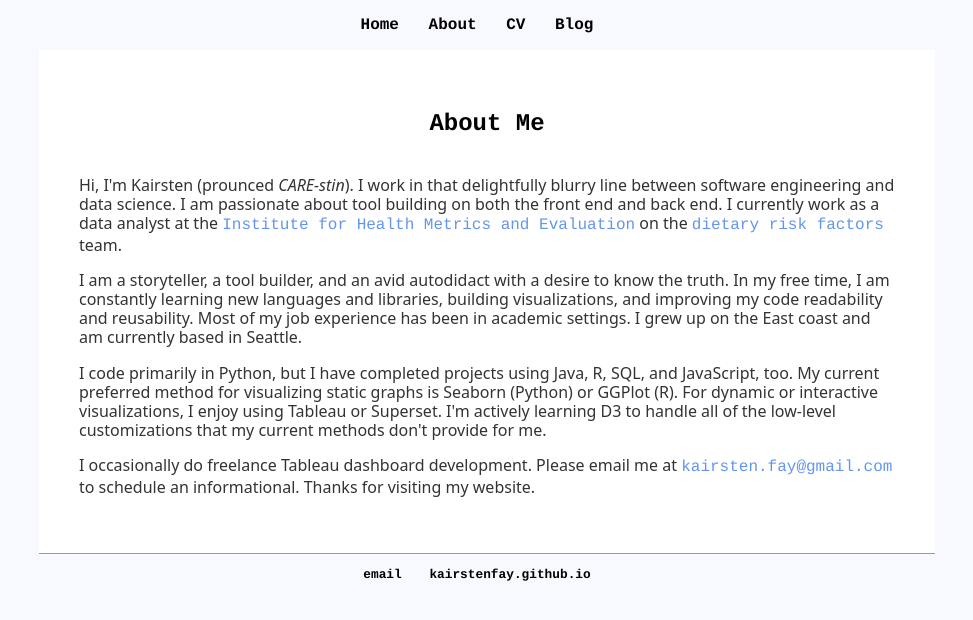
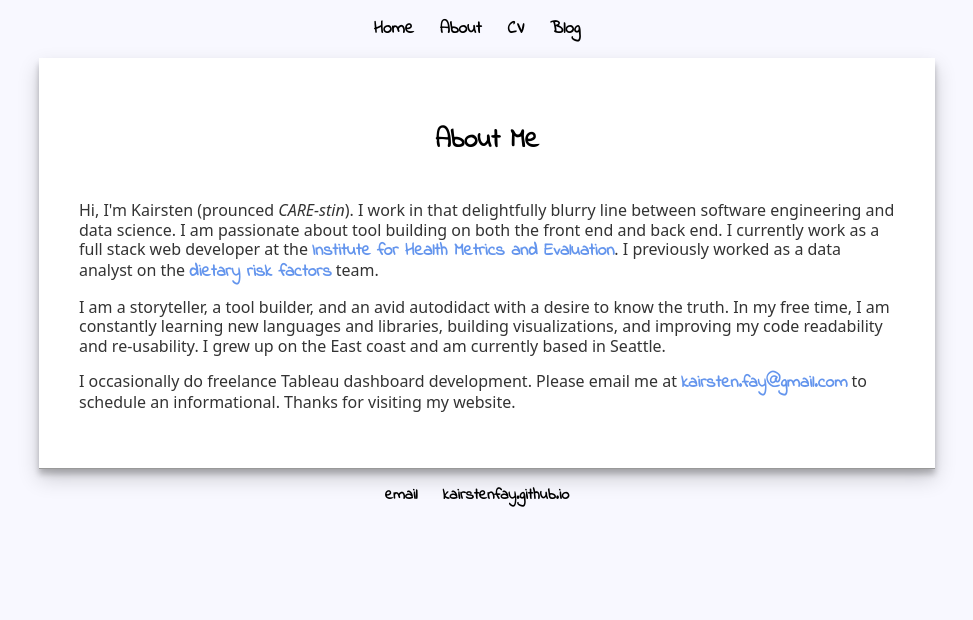
Before and after one commit to kairstenfay/kairstenfay.github.io, a Jekyll site: the page built from about/index.html, in a window 1280 px wide. Shown: the top 620 px of the page, without its empty margins (153-1126 px from the left). Built offline with Jekyll 4.4.1, drawn with Linux system fonts in a browser that asks for light colours.

Commit message:
adding new fonts, changing CSS font size, adding shadow

```diff
--- a/_layouts/default.html
+++ b/_layouts/default.html
@@ -1,6 +1,8 @@
 <!DOCTYPE html>
 <!-- Global site tag (gtag.js) - Google Analytics -->
 <script async src="https://www.googletagmanager.com/gtag/js?id=UA-127100738-1"></script>
+<link href="https://fonts.googleapis.com/css?family=Indie+Flower" rel="stylesheet">
+
 <script>
   window.dataLayer = window.dataLayer || [];
   function gtag(){dataLayer.push(arguments);}
@@ -24,7 +26,7 @@
 	        		<li><a class="nav" href="/blog">Blog</a></li>
 	    		</ul>
 			</nav>
-			<div class="container">
+			<div id="thumbnail" class="container">
 
 			{{ content }}
 
--- a/about/index.html
+++ b/about/index.html
@@ -4,24 +4,19 @@ title: Kairsten Fay's About Me
 ---
 
 <div class="blurb">
-    <h2>About Me</h2>
+    <h2 class="title">About Me</h2>
     <p>
     <br>
-        Hi, I'm Kairsten (prounced <i>CARE-stin</i>). I work in that delightfully blurry line between software engineering and data science. I am
-        passionate about tool building on both the front end and back end. I currently work as a data analyst at the
-        <a href="http://www.healthdata.org">Institute for Health Metrics and Evaluation</a> on the
-        <a href="http://nutrition.healthdata.org">dietary risk factors</a> team.
-        <p>
+        Hi, I'm Kairsten (prounced <i>CARE-stin</i>). I work in that delightfully blurry line between software
+        engineering and data science. I am passionate about tool building on both the front end and back end. I
+        currently work as a full stack web developer at the
+        <a href="http://www.healthdata.org">Institute for Health Metrics and Evaluation</a>. I previously worked as a
+        data analyst on the <a href="http://nutrition.healthdata.org">dietary risk factors</a> team.
+    </p>
+    <p>
         I am a storyteller, a tool builder, and an avid autodidact with a desire to know the truth. In my free time, I am
         constantly learning new languages and libraries, building visualizations, and improving my code readability and
-        reusability. Most of my job experience has been in academic settings. I grew up on the East coast and am currently
-        based in Seattle.
-    </p>
-    <p>
-        I code primarily in Python, but I have completed projects using Java, R, SQL, and JavaScript, too. My current
-        preferred method for visualizing static graphs is Seaborn (Python) or GGPlot (R). For dynamic or interactive
-        visualizations, I enjoy using Tableau or Superset. I'm actively learning D3 to handle all of the low-level
-        customizations that my current methods don't provide for me.
+        re-usability. I grew up on the East coast and am currently based in Seattle.
     </p>
     <p>
         I occasionally do freelance Tableau dashboard development. Please email me at
--- a/blog/index.html
+++ b/blog/index.html
@@ -2,7 +2,7 @@
 layout: default
 title: Kairsten Fay's blog
 ---
-	<h2>{{ page.title }}</h2>
+	<h2 style="padding: 0 0 0 40px;">{{ page.title }}</h2>
 	<ul class="posts">
 
 	  {% for post in site.posts %}
--- a/css/main.css
+++ b/css/main.css
@@ -4,6 +4,7 @@ body {
     /* background-image: url("https://encrypted-tbn0.gstatic.com/images?q=tbn:ANd9GcTm1eFGDIyTTZ_NfLvem8ul2p1ixrYWN1nbkjy0H845im1rMAbyyQ");
     background-attachment: fixed; */
     background-color: ghostwhite;
+    font-family: 'Indie Flower', monospace;
 }
 
 div {
@@ -11,7 +12,7 @@ div {
     padding: 10px;
 }
 
-.cv {
+#cv {
     padding: 90px;
     width: 80%;
     line-height: 1.0em;
@@ -27,7 +28,6 @@ div {
 }
 
 nav ul, footer ul {
-    font-family:"Courier";
     padding: 0;
     list-style: none;
     font-weight: bold;
@@ -37,29 +37,29 @@ nav ul li, footer ul li {
     display: inline;
     margin-right: 20px;
 }
+
 a {
     text-decoration: none;
     color: cornflowerblue;
-    font-family: "Courier";
+    font-family: 'Indie Flower', monospace;
+    font-size: 1.1em;
+    font-weight: 700;
 }
+
 a:hover {
     text-decoration: underline;
 }
 
 a.nav {
     color: black;
+    font-weight: 900;
 }
 
 h1 {
-    font-size: 3em;
-    font-family:"Courier";
-    text-align: center;
+    font-size: 3.2em;
 }
 h2 {
-    font-size: 1.5em;
-    font-family:"Courier";
-    color:;
-    text-align: center;
+    font-size: 1.7em;
 }
 .blog {
     text-align: left;
@@ -67,15 +67,18 @@ h2 {
 }
 
 h3 {
-    font-size: 1em;
-    font-family:system-ui;
-    font-family:"Courier";
+    font-size: 1.1em;
 }
+
 p {
     font-size: 1.0em;
     line-height: 1.2em;
     color: #333;
-    font-family:system-ui;
+    font-family: system-ui, sans-serif;
+}
+
+.title {
+    text-align: center;
 }
 
 .meta {
@@ -84,9 +87,8 @@ p {
 
 footer {
     border-top: 1px solid #999;
-    font-size: .8em;
+    font-size: .9em;
     float: none;
-    font-family:"Courier";
 }
 
 ul.posts {
@@ -96,7 +98,7 @@ ul.posts {
 
 ul.posts li {
     list-style: none;
-    font-family: system-ui;
+    font-family: system-ui, sans-serif;
 }
 
 
@@ -129,4 +131,9 @@ img.post{
 
 li{
     margin: 10px 0;
+    font-family: system-ui, sans-serif;
 }
+
+#thumbnail {
+    box-shadow: 0 10px 20px rgba(0, 0, 0, 0.19), 0 6px 6px rgba(0, 0, 0, 0.23);
+}
--- a/index.html
+++ b/index.html
@@ -7,8 +7,8 @@ title: Kairsten Fay's Website
 biology research background health environment sciences environmental ecology academic machine learning visualization
 statistical analysis inference computer science software engineer -->
 
-<div id="header">
-    <h1>Kairsten Fay</h1>
+<div>
+    <h1 class="title">Kairsten Fay</h1>
       <!-- <a href="mailto:kairsten.fay@gmail.com">For Hire</a> !-->
 </div>
 
```
Also changed, not shown: cv/index.html (+19 -20 lines).
